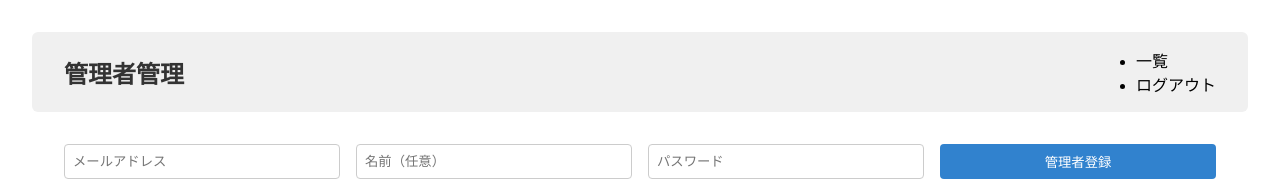
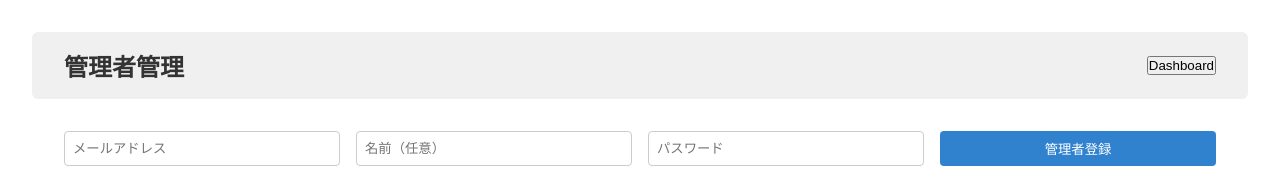
Before and after one commit to inunu1/next-rate, a Next.js app in the folder next-rate/: page /admin in a window 1280 px wide. Shown: the top 181 px of the page. Built offline with nearby package versions, Linux system fonts and the light colour scheme; no server answers; the database is empty.

Commit message:
メニューバーにボタン対k

```diff
--- a/next-rate/src/app/admin/AdminClient.tsx
+++ b/next-rate/src/app/admin/AdminClient.tsx
@@ -15,10 +15,12 @@ export default function AdminClient({ users, currentUserId }: Props) {
       <header className={styles.menuBar}>
         <h1 className={styles.title}>管理者管理</h1>
         <nav className={styles.nav}>
-          <ul className={styles.navList}>
-            <li><a href="/admin" className={styles.navItem}>一覧</a></li>
-            <li><a href="/logout" className={styles.navItem}>ログアウト</a></li>
-          </ul>
+         <button
+            className={styles.navButton}
+            onClick={() => location.href = 'dashboard'}
+          >
+            Dashboard
+          </button>
         </nav>
       </header>
 
```
